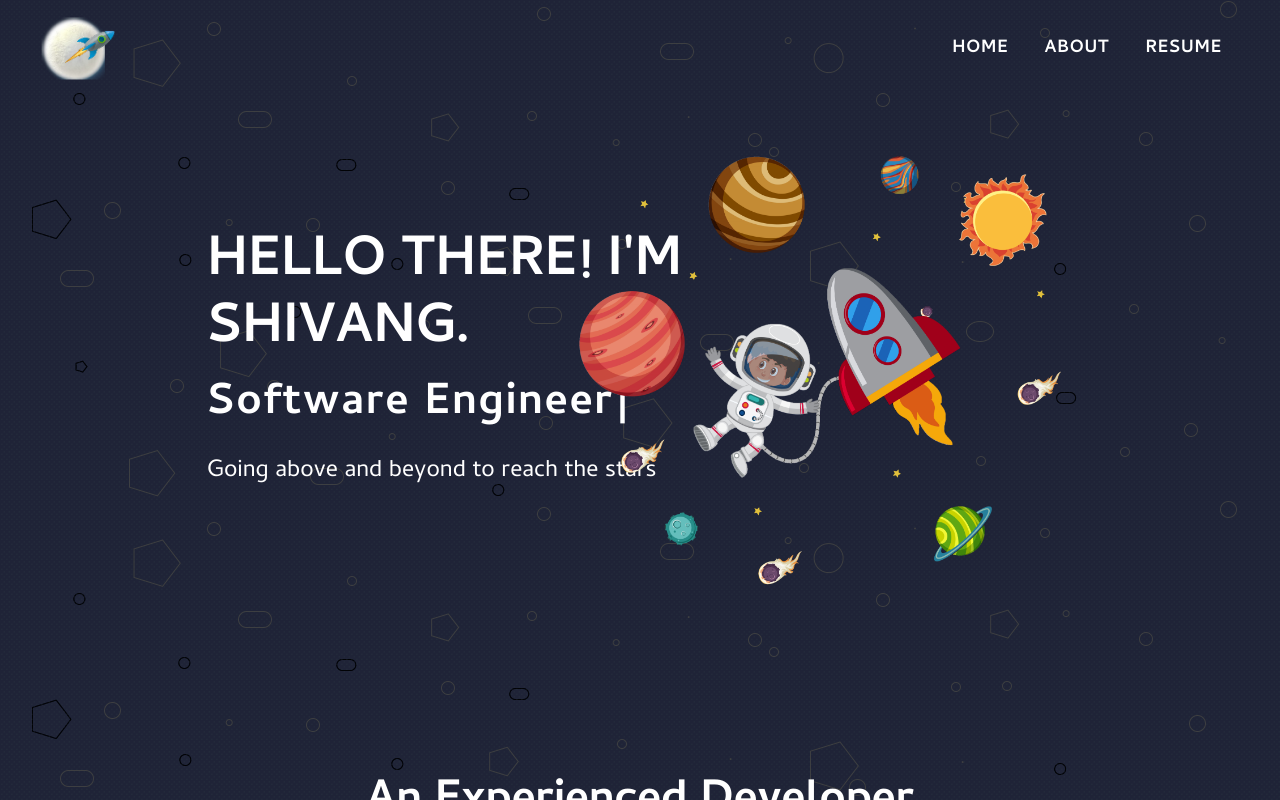
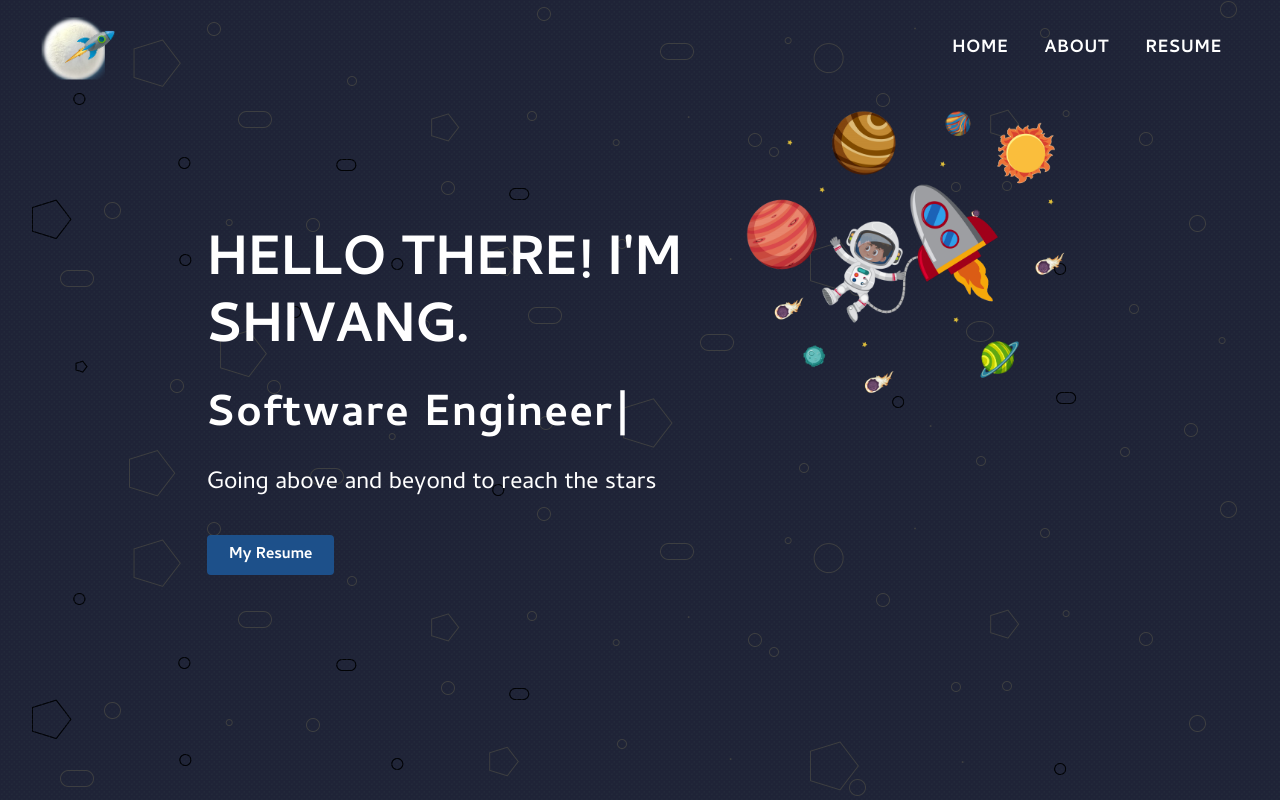
Before and after one commit to shivnaik5/Portfolio-Site, a Next.js app: page / in a window 1280 px wide. Shown: the top 800 px of the page. Built offline with nearby package versions, Linux system fonts and the light colour scheme.

Commit message:
Add resume button. Style updates.

```diff
--- a/pages/index.js
+++ b/pages/index.js
@@ -1,6 +1,6 @@
 import React from 'react';
 import BaseLayout from '@/components/layouts/BaseLayout';
-import { Container, Row, Col } from 'reactstrap';
+import { Container, Row, Col, Button } from 'reactstrap';
 import Typed from 'react-typed';
 
 class Index extends React.Component {
@@ -9,7 +9,7 @@ class Index extends React.Component {
       <BaseLayout className='cover'>
         <div className='main-section'>
           <Container>
-            <Row>
+            <Row className='hero-container'>
 
             <Col md='8' className='hero-welcome-wrapper'>
                 <div className='hero-welcome-headline'>
@@ -35,6 +35,12 @@ class Index extends React.Component {
                     Going above and beyond to reach the stars
                   </h3>
                 </div>
+
+
+                <div className='hero-resume'>
+                <Button className='hero-resume btn'>My Resume</Button>
+                </div>
+
               </Col>
 
               <Col md='4'>
@@ -42,6 +48,7 @@ class Index extends React.Component {
                   <img className='image' src='/images/space-md.png'/>
                 </div>
               </Col>
+
 
             </Row>
             <div className='technical-experience'>
--- a/styles/_index.scss
+++ b/styles/_index.scss
@@ -17,6 +17,10 @@
   padding: 150px 0 0;
 }
 
+.hero-container {
+  padding-bottom: 15em;
+}
+
 .hero-section{
   h2 {
     color: white;
@@ -26,21 +30,22 @@
 
   perspective: 1000px;
   color: white;
-  width: 500px;
+  width: 110%;
   position: absolute;
-  right: 5%;
+  right: 1em;
+  top: -10%;
 
-  &-content {
-    position: absolute;
-    bottom: 20px;
-    width: 360px;
-    left: 6%;
-    z-index: 1;
+  // &-content {
+  //   position: absolute;
+  //   bottom: 20px;
+  //   width: 360px;
+  //   left: 6%;
+  //   z-index: 1;
 
-    &-intro {
-      font-size: 17px;
-    }
-  }
+  //   &-intro {
+  //     font-size: 17px;
+  //   }
+  // }
 }
 
 .image {
@@ -48,40 +53,49 @@
   max-width: 100%;
 }
 
-.hero-welcome-headline > h1 {
+.hero-welcome-headline {
+  margin-bottom: 20px;
+
+  h1 {
     color: white;
     text-transform: uppercase;
     font-size: 56px;
     margin-top: 80px;
     font-weight: bold;
+    // margin-bottom: 20px
+  }
 }
 
-.hero-welcome-text > h3 {
+.hero-welcome-text {
+  margin-bottom: 20px;
+
+  h3 {
     color: white;
     // text-transform: uppercase;
     font-size: 24px;
     margin-top: 20px;
   }
-
-.hero-welcome-bio {
-  margin-top: 20px;
-  color: white;
-
-  .fa-stack {
-    font-size: 28px;
 }
 
-  .list-inline-item {
-    > a {
-      color: #373737;
-    }
-  }
-}
+// .hero-welcome-bio {
+//   margin-top: 20px;
+//   color: white;
+
+//   .fa-stack {
+//     font-size: 28px;
+//   }
+
+//   .list-inline-item {
+//     > a {
+//       color: #373737;
+//     }
+//   }
+// }
 
 .hero-welcome-wrapper {
   justify-content: flex-end;
+}
 
-}
 
 @media (max-width: 991px) {
   .hero-section {
@@ -97,28 +111,28 @@
   }
 }
 
-.background-image {
-  position: absolute;
-  width: 1762px;
-  height: 493px;
-}
+// .background-image {
+//   position: absolute;
+//   width: 1762px;
+//   height: 493px;
+// }
 
-.shadow-custom {
-  // width: 100%;
-  // height: 100%;
-  // position: absolute;
-  // top: 0;
-  // box-shadow: -17px 13px 41px rgba(13,78,158,0.6);
-  // border: 2px solid #3bace5;
+// .shadow-custom {
+//   width: 100%;
+//   height: 100%;
+//   position: absolute;
+//   top: 0;
+//   box-shadow: -17px 13px 41px rgba(13,78,158,0.6);
+//   border: 2px solid #3bace5;
 
-  .shadow-inner {
-    width: 100%;
-    height: 100%;
-    box-shadow: -17px 13px 13px rgba(0,0,0,0.09);
-  }
-}
+//   .shadow-inner {
+//     width: 100%;
+//     height: 100%;
+//     box-shadow: -17px 13px 13px rgba(0,0,0,0.09);
+//   }
+// }
 
-.shadow-custom-2 {
-  border: 2px solid #f37d49;
-  box-shadow: -17px 13px 41px rgba(13,78,158,0.3);
-}
+// .shadow-custom-2 {
+//   border: 2px solid #f37d49;
+//   box-shadow: -17px 13px 41px rgba(13,78,158,0.3);
+// }
--- a/styles/main.scss
+++ b/styles/main.scss
@@ -24,7 +24,13 @@ html, body {
 }
 
 .container {
-  max-width: 70%;
+  max-width: 60%;
+}
+
+@media (max-width: 1991px) {
+  .container {
+    max-width: 70%;
+  }
 }
 
 .base-page {
--- a/styles/pages/_home.scss
+++ b/styles/pages/_home.scss
@@ -1,8 +1,8 @@
 .technical-experience {
   color: $white;
-  margin-top: 100px;
+  margin-top: 2em; // 100px;
   text-align: center;
-  margin-top: 280px;
+  // margin-top: 380px;
 
   .tagline {
     margin: 0 auto 25px auto;
@@ -37,3 +37,14 @@
     margin-bottom: 25px;
   }
 }
+
+.hero-resume {
+  margin-top: 1em;
+
+  &.btn {
+    padding: 8px 22px;
+    background-color: $matisse-faded;
+    border: none;
+    font-weight: bold;
+  }
+}
--- a/styles/shared/_colors.scss
+++ b/styles/shared/_colors.scss
@@ -15,6 +15,9 @@ $cornflower-faded: #89b8e6a2;
 $dodger-blue-faded: #4a79f9cc;
 $endeavour-faded: #044fa823;
 $green-faded: #00ff00ab;
+$mariner-faded: #2b72d4a6;
+$matisse-faded: #1d5390f0;
+$royal-blue-faded: #4583eaa8;
 $san-juan-faded: #344c795d;
 $seagull-faded: #73ade6e1;
 $stratos-faded: #000b4269;
```
Lines whose indentation alone changed are shown as unchanged.
